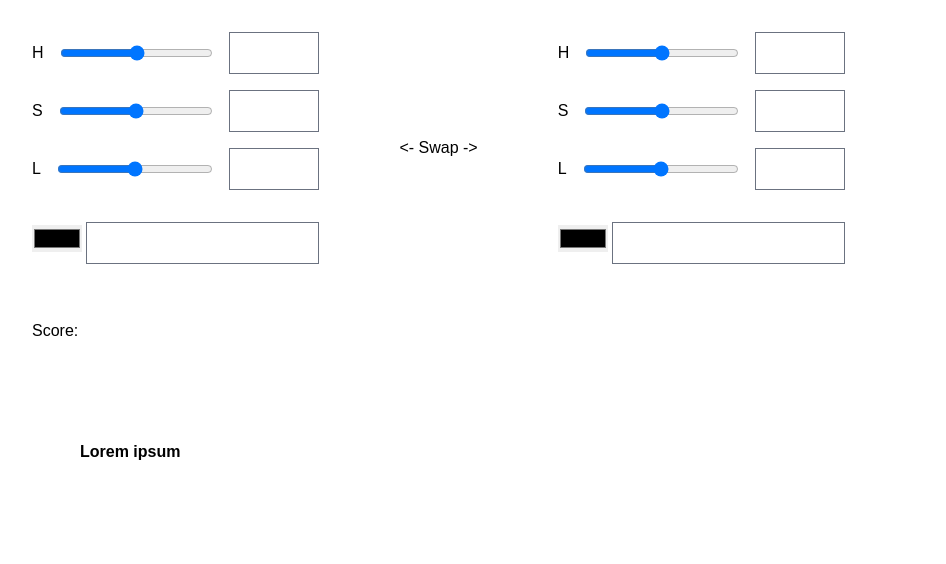
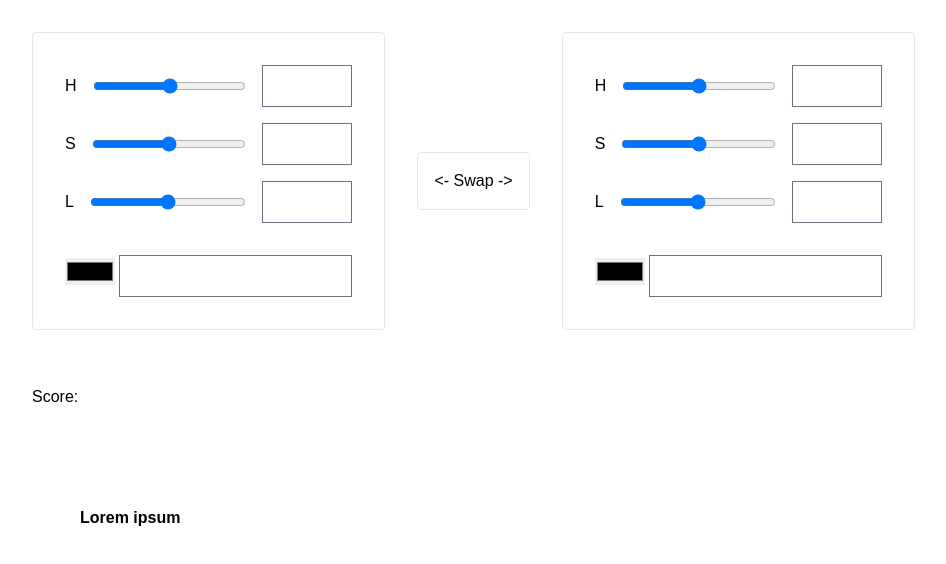
Before and after one commit to tomreinert/contrast-calculator-2, a website built with Parcel: page src/index.html in a window 1280 px wide. Shown: the whole page, without its empty margins (0-946 px from the left). Built offline with nearby package versions, Linux system fonts and the light colour scheme.

Commit message:
a tad of style

```diff
--- a/src/index.html
+++ b/src/index.html
@@ -12,9 +12,9 @@
 
   <div x-data x-init="setHEX(1); setHEX(2); calculateScore();" >
 
-    <div class="flex flex-row space-x-20">
+    <div class="flex flex-row items-center">
 
-      <div>
+      <div class="border p-8 rounded">
         <form @change="setHEX(1); calculateScore()" class="space-y-4 mb-8">
           <div class="flex items-center space-x-4">
             <label for="h1">H</label>
@@ -39,10 +39,11 @@
         </div>
       </div>
 
-      <button @click="swap()"> <- Swap -></button>
+      <div>
+      <button class=" p-4 rounded border rounded mx-8 hover:bg-slate-100" @click="swap()"> <- Swap -></button>
+      </div>
 
-
-      <div>
+      <div class="border p-8 rounded">
         <form @change="setHEX(2); calculateScore()"  class="space-y-4 mb-8">
           <div class="flex items-center space-x-4">
             <label class="colorLabel" for="h2">H</label>
```
